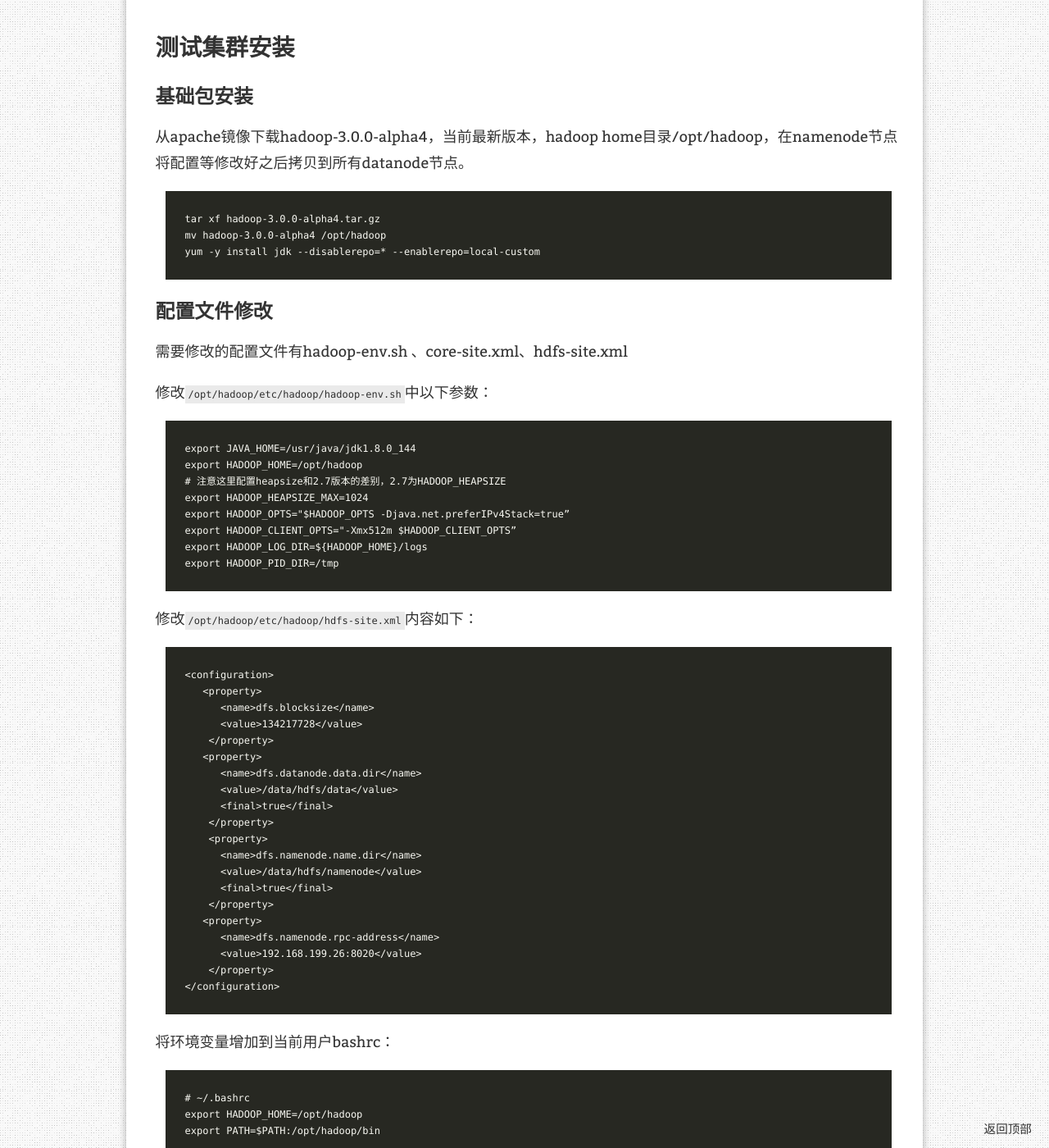
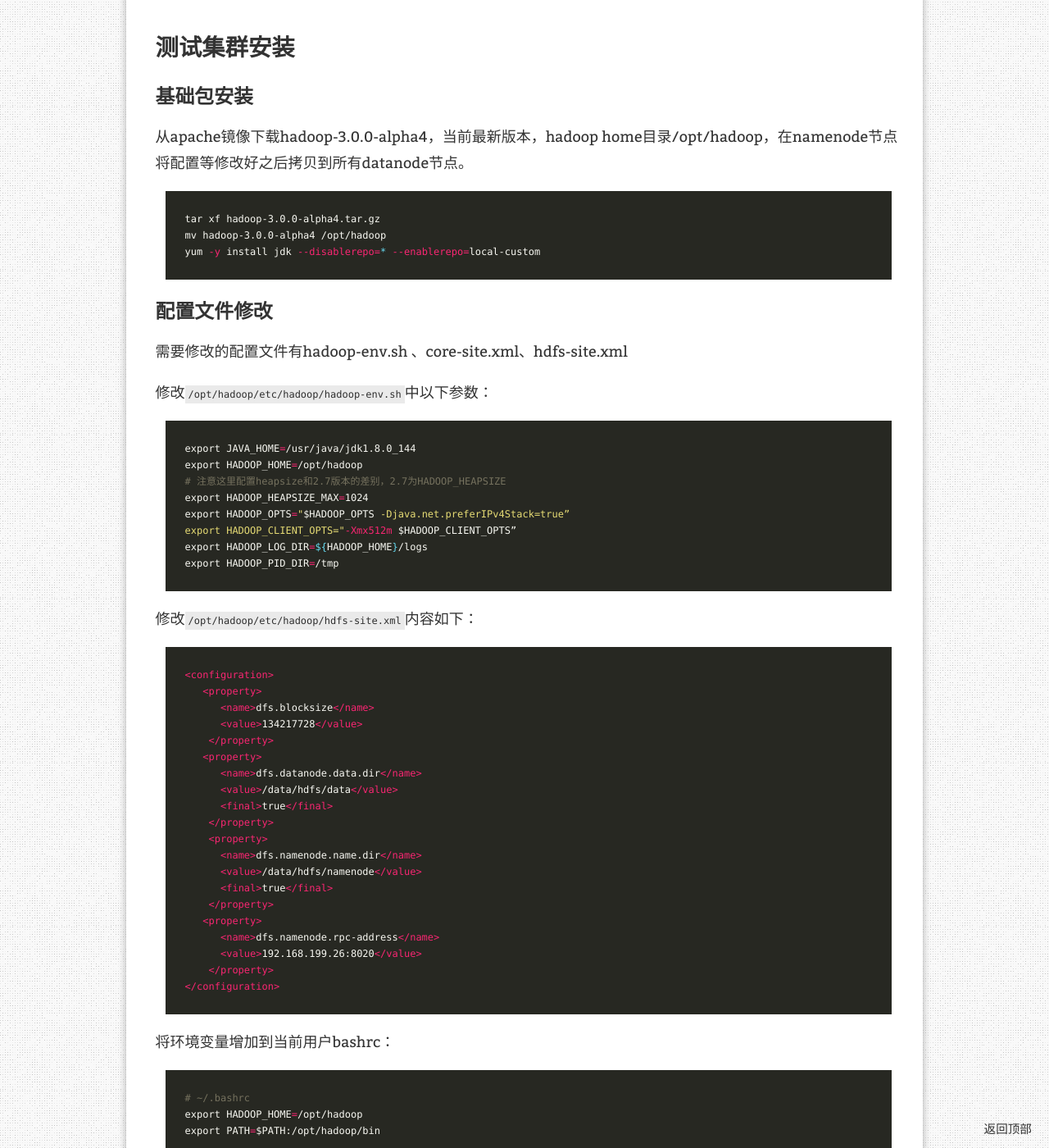
Before and after one commit to itxx00/itxx00.github.io, a Jekyll site: the page built from _posts/2017-08-20-hadoop3-ec-test.md, in a window 1280 px wide and 1400 px high, scrolled down 1070 px. Shown: the whole window at 82% size. Built offline with Jekyll 4.4.1, drawn with Linux system fonts in a browser that asks for light colours; nearby versions of some CDN libraries; comment, search, counter and statistics services are not loaded; some of the changed text lies outside the part shown.

Commit message:
new post: 2017-08-20-hadoop3-ec-test

````diff
--- a/_posts/2017-08-20-hadoop3-ec-test.md
+++ b/_posts/2017-08-20-hadoop3-ec-test.md
@@ -29,11 +29,11 @@ java版本： 1.8.0_144
 
 从apache镜像下载hadoop-3.0.0-alpha4，当前最新版本，hadoop home目录/opt/hadoop，在namenode节点将配置等修改好之后拷贝到所有datanode节点。
 
-```
+~~~ bash
 tar xf hadoop-3.0.0-alpha4.tar.gz
 mv hadoop-3.0.0-alpha4 /opt/hadoop
 yum -y install jdk --disablerepo=* --enablerepo=local-custom
-```
+~~~
 
 ### 配置文件修改
 
@@ -42,7 +42,7 @@ yum -y install jdk --disablerepo=* --enablerepo=local-custom
 
 修改`/opt/hadoop/etc/hadoop/hadoop-env.sh`中以下参数：
 
-```
+~~~ bash
 export JAVA_HOME=/usr/java/jdk1.8.0_144
 export HADOOP_HOME=/opt/hadoop
 # 注意这里配置heapsize和2.7版本的差别，2.7为HADOOP_HEAPSIZE
@@ -51,11 +51,11 @@ export HADOOP_OPTS="$HADOOP_OPTS -Djava.net.preferIPv4Stack=true”
 export HADOOP_CLIENT_OPTS="-Xmx512m $HADOOP_CLIENT_OPTS”
 export HADOOP_LOG_DIR=${HADOOP_HOME}/logs
 export HADOOP_PID_DIR=/tmp
-```
+~~~
 
 修改`/opt/hadoop/etc/hadoop/hdfs-site.xml`内容如下：
 
-```
+~~~ xml
 <configuration>
    <property>
       <name>dfs.blocksize</name>
@@ -76,15 +76,15 @@ export HADOOP_PID_DIR=/tmp
       <value>192.168.199.26:8020</value>
     </property>
 </configuration>
-```
+~~~
 
 将环境变量增加到当前用户bashrc：
 
-```
+~~~ bash
 # ~/.bashrc
 export HADOOP_HOME=/opt/hadoop
 export PATH=$PATH:/opt/hadoop/bin
-```
+~~~
 
 配置修改完成后将/opt/hadoop整个目录同步到所有datanode节点。
 
@@ -92,39 +92,39 @@ export PATH=$PATH:/opt/hadoop/bin
 
 ### 格式化namenode
 
-```
+~~~ bash
 hdfs namenode -format ns1
-```
+~~~
 
 ### 启动namenode和datanode
 
-```
+~~~ bash
 # 注意3.0.0版本的差别，在2.7中启动脚本如下
 hadoop-daemon.sh --config $HADOOP_HOME/etc/hadoop --script hdfs start namenode
 hadoop-daemon.sh --config $HADOOP_HOME/etc/hadoop --script hdfs start datanode
 # 新版本中已经重写了管理脚本，统一到hdfs命令中，启动方式如下：
 hdfs --daemon start namenode
 hdfs --daemon start datanode
-```
+~~~
 
 启动成功之后即可通过[namenode web ui](http://192.168.199.26:9870/dfshealth.html#tab-datanode)观察到集群基本情况，2.7中默认web ui端口为50070，而3.0.0中修改为9870，
 
 ## 测试hdfs
 启动完成之后可以通过hdfs命令测试服务是否可用：
 
-```
+~~~ bash
 hdfs dfs -mkdir hdfs://192.168.199.26:8020/t1/
 dd if=/dev/urandom of=f1 bs=1M count=5000
 hdfs dfs -put f1 hdfs://192.168.199.26:8020/t1/
 hdfs dfs -rm -skipTrash hdfs://192.168.199.26:8020/t1/f1
-```
+~~~
 
 这里使用的时候需要写完整的hdfs协议和namenode:port，我们可以修改一下配置文件，将defaultfs修改为hdfs协议，方便测试。同时此版本中默认并未启用纠删码，需要手工配置。
 默认内置支持的policy有 RS-3-2-64k, RS-6-3-64k, RS-10-4-64k, RS-LEGACY-6-3-64k, XOR-2-1-64k，我这里只准备了少量节点，因此只对其中两种进行简单测试。
 
 修改`hdfs-site.xml` 增加以下配置：
 
-```
+~~~ xml
     <property>
       <name>dfs.namenode.ec.policies.enabled</name>
       <value>XOR-2-1-64k,RS-3-2-64k</value>
@@ -145,11 +145,11 @@ hdfs dfs -rm -skipTrash hdfs://192.168.199.26:8020/t1/f1
         <name>dfs.client.failover.proxy.provider.ns1</name>
         <value>org.apache.hadoop.hdfs.server.namenode.ha.ConfiguredFailoverProxyProvider</value>
     </property>
-```
+~~~
 
 修改`core-site.xml`增加以下配置：
 
-```
+~~~ xml
 <configuration>
     <property>
       <name>fs.defaultFS</name>
@@ -157,14 +157,15 @@ hdfs dfs -rm -skipTrash hdfs://192.168.199.26:8020/t1/f1
       <final>true</final>
     </property>
 </configuration>
-```
+~~~
 
 重启namenode节点后，就可以使用纠删码了，纠删码可以针对目录进行设置，不同的目录设置不同的策略。
 
-```
+~~~ bash
 hdfs ec -setPolicy -policy XOR-2-1-64k -path /t1
 hdfs ec -setPolicy -policy RS-3-2-64k -path /t2
-```
+~~~
+
 我们准备了3个目录，t1和t2分别设置了不同的policy，t3不设置，往3个目录上传相同的5G大小的文件，每次上传前均清空hdfs中数据，并清空虚拟机和物理机缓存，统计的耗时和空间占用情况大致如下：
 
 |-----------------+------------+-----------------+----------------|
````
